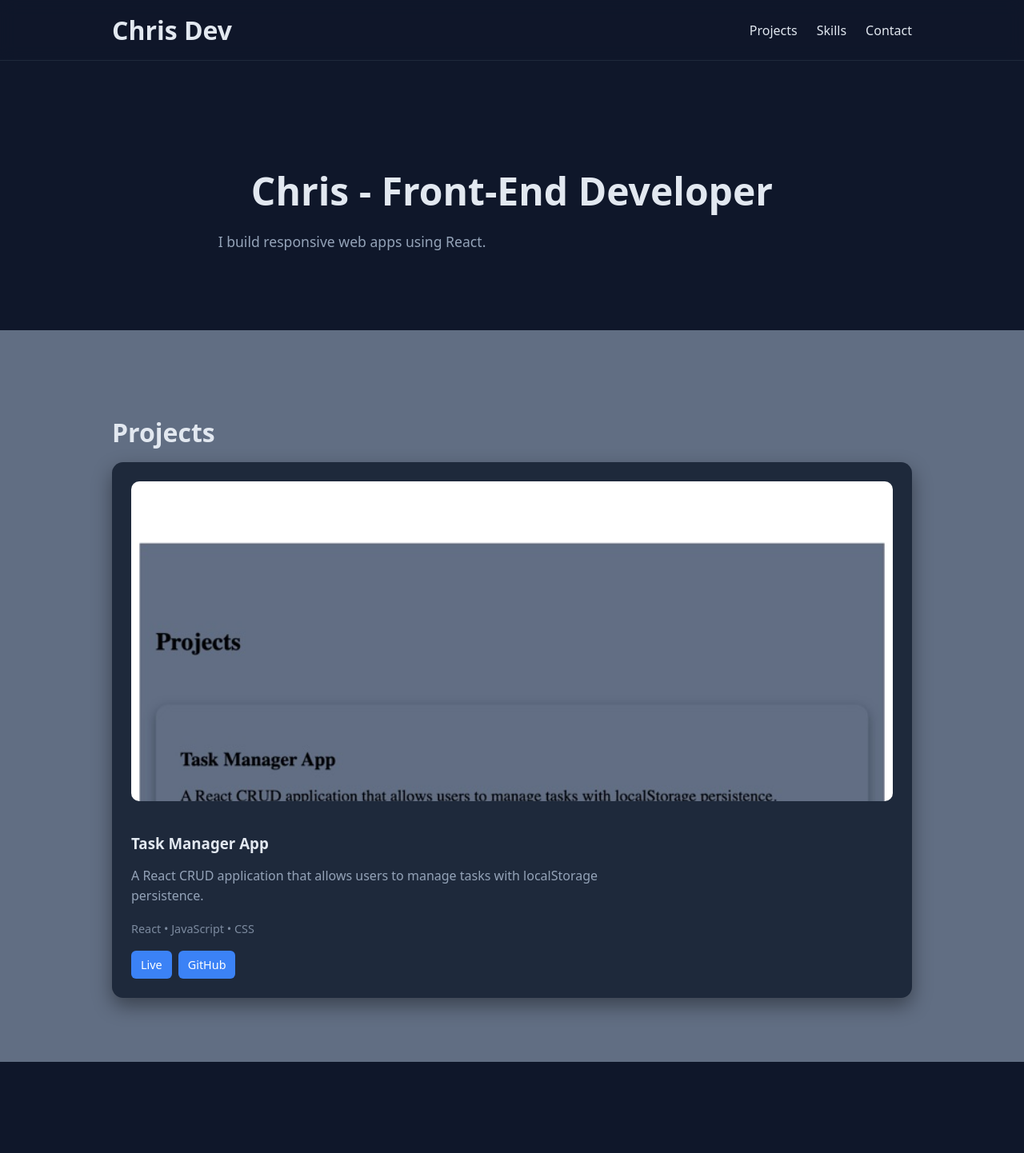
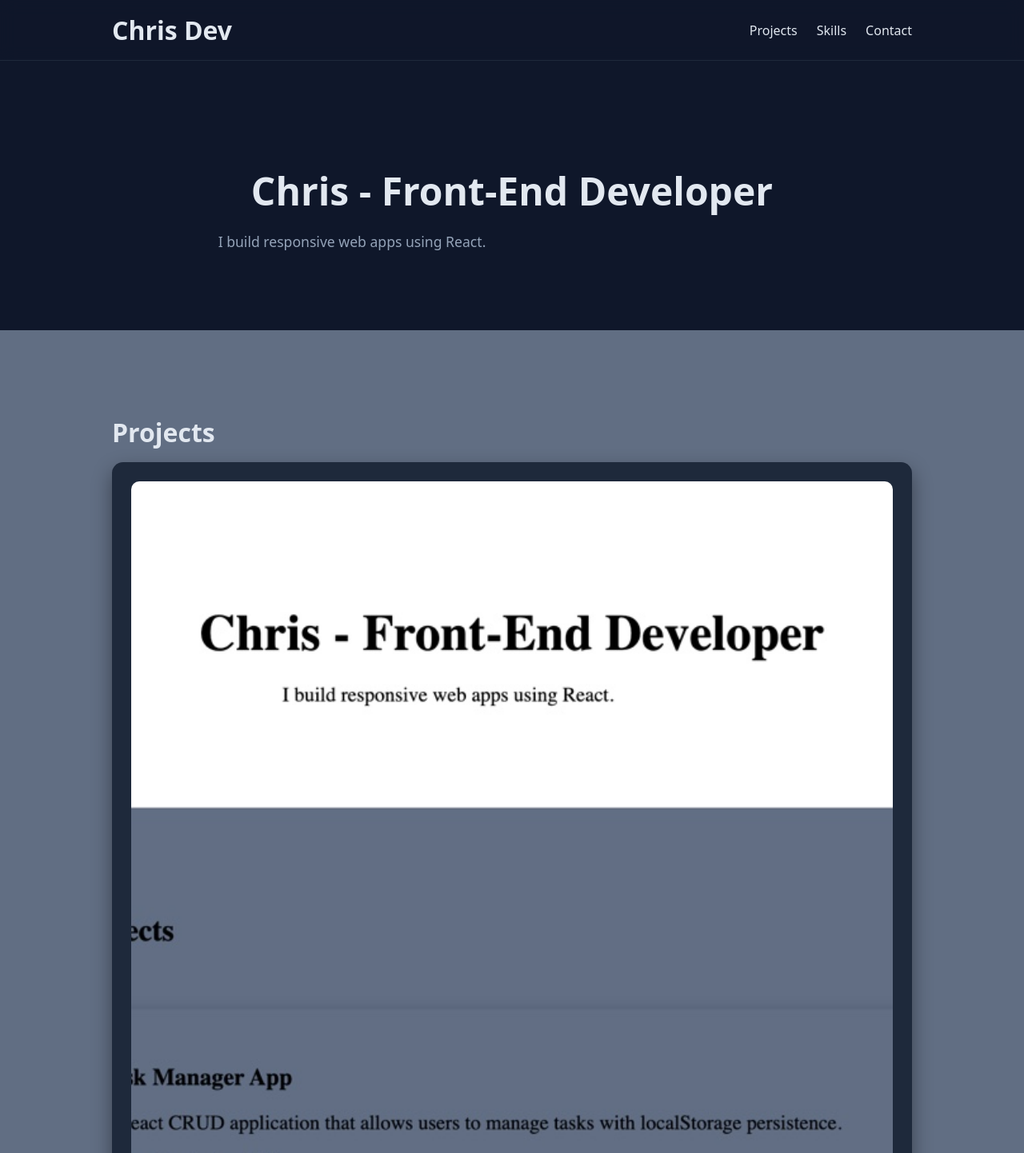
Before and after one commit to ccotti/portfolio, a React app: page / in a window 1280 px wide. Shown: the top 1442 px of the page at 80% size. Built offline with nearby package versions, Linux system fonts and the light colour scheme; the HTML template or start-up script is replaced by a standard one.

Commit message:
updates for image issue

```diff
--- a/src/styles.css
+++ b/src/styles.css
@@ -87,7 +87,7 @@ html {
 
 .project-card img {
   width: 100%;
-  height: 400px;
+  height: 100%;
   object-fit: cover;
   border-radius: 10px;
   margin-bottom: 1rem;
```
